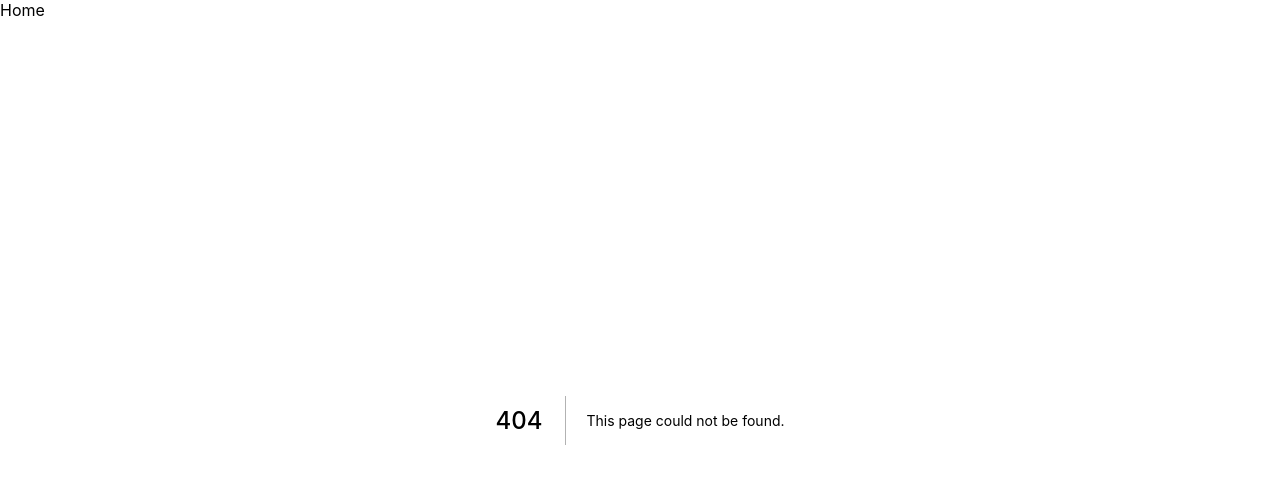
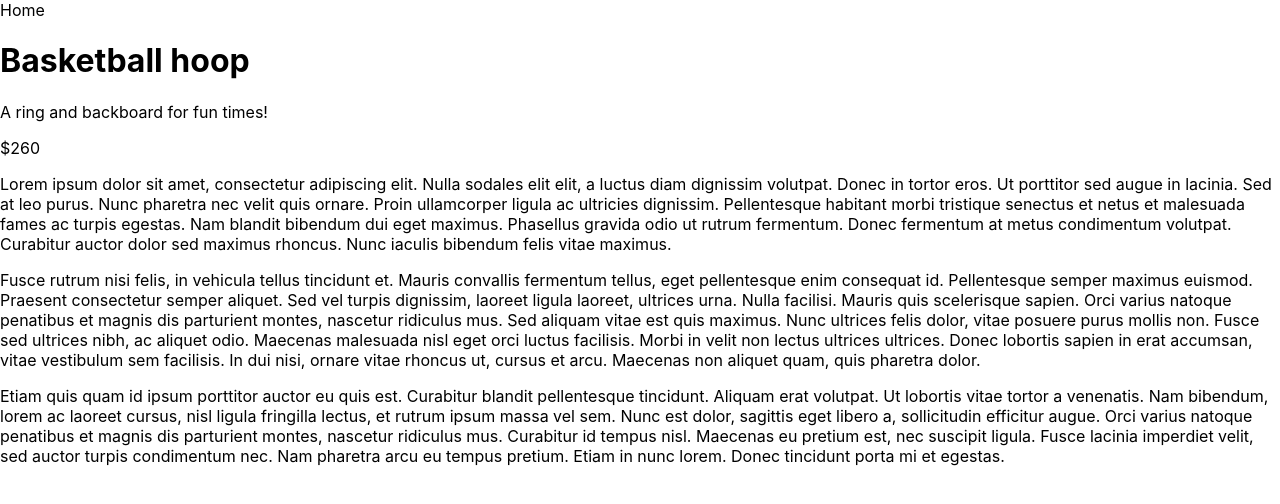
Before and after one commit to kpav33/ecommerce-next-stripe, a Next.js app: page /products/basketball-hoop in a window 1280 px wide. Before the commit this address had no page. Shown: the top 504 px of the page. Built offline with nearby package versions, Linux system fonts and the light colour scheme.

Commit message:
Add product pages with getStaticPaths

```diff
--- a/package.json
+++ b/package.json
@@ -11,6 +11,7 @@
   "dependencies": {
     "axios": "^0.27.2",
     "gray-matter": "^4.0.3",
+    "marked": "^4.1.0",
     "next": "12.3.1",
     "react": "18.2.0",
     "react-dom": "18.2.0"
--- /dev/null
+++ b/pages/products/[product].js
@@ -0,0 +1,54 @@
+import fs from "fs";
+import matter from "gray-matter";
+import { marked } from "marked";
+
+const Product = ({ product: { data, content } }) => {
+  const html = marked(content);
+  return (
+    <div>
+      <h1>{data.name}</h1>
+      <p>{data.description}</p>
+      <p>${data.price / 100}</p>
+      <div dangerouslySetInnerHTML={{ __html: html }} />
+    </div>
+  );
+};
+
+export const getStaticPaths = () => {
+  // product pages to generate
+  const directory = `${process.cwd()}/content`;
+  const filenames = fs.readdirSync(directory);
+
+  const paths = filenames.map((filename) => {
+    return {
+      params: {
+        product: filename.replace(".md", ""),
+      },
+    };
+  });
+
+  return {
+    // An array of all available paths
+    paths,
+    // Use default 404 page if page is missing
+    fallback: false,
+  };
+};
+
+export const getStaticProps = async (context) => {
+  const productName = context.params.product;
+  const filepath = `${process.cwd()}/content/${productName}.md`;
+  const fileContent = fs.readFileSync(filepath).toString();
+  const { data, content } = matter(fileContent);
+
+  return {
+    props: {
+      product: {
+        data,
+        content,
+      },
+    },
+  };
+};
+
+export default Product;
```
Also changed, not shown: content/macbook-pro.md (+1 -1 lines), 1 other file (tests, documents, lock files or other folders).
